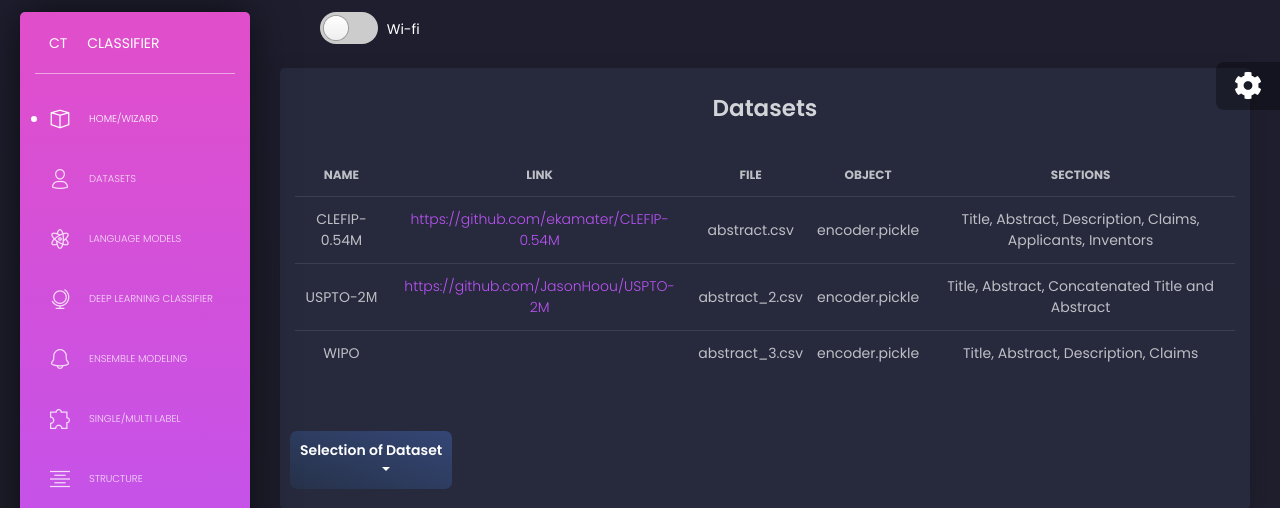
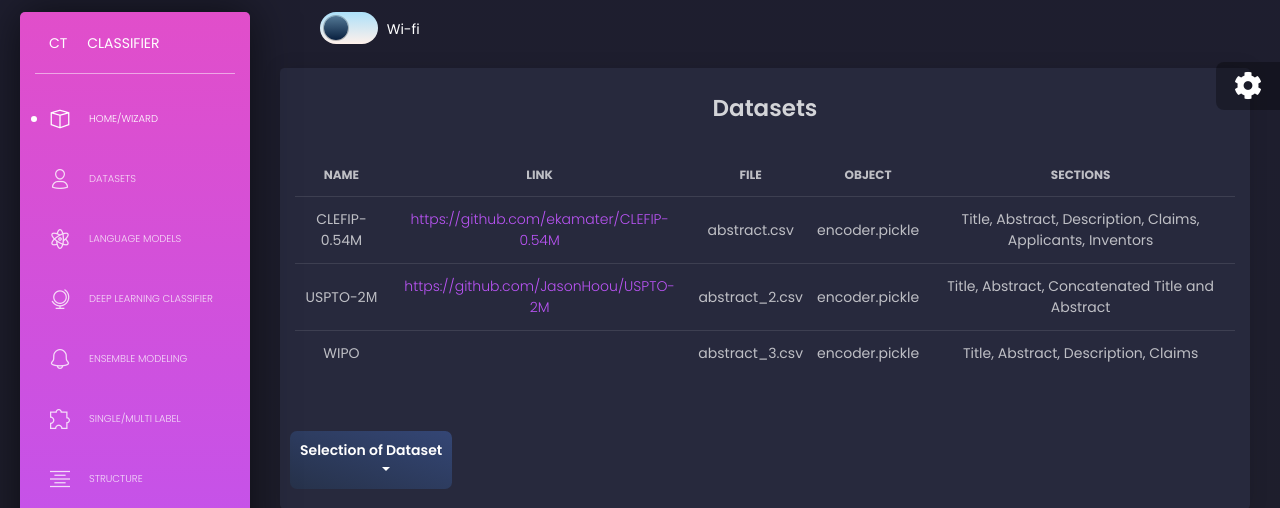
Before and after one commit to tsgiannis/master_thesis, a Flask app: page /index in a window 1280 px wide. Shown: the part 68-576 px from the top of the page. Run offline with Flask 3, Linux system fonts and the light colour scheme; the visitor is signed in with stand-in values (Sample User, id 1); parts of the project's set-up code (start-up, migrations or seed data) failed here and were passed over; some libraries are stand-ins or nearby versions.

Commit message:
Playing with colors for toggle https://gradients.shecodes.io/gradients/green/color

```diff
--- a/apps/templates/home/index.html
+++ b/apps/templates/home/index.html
@@ -19,7 +19,7 @@
 
 .toggle-switch {
   display: inline-block;
-  background: #ccc;
+  background: linear-gradient(to top, #fff1eb 0%, #ace0f9 100%);
   border-radius: 16px;
   width: 58px;
   height: 32px;
@@ -32,9 +32,9 @@
 }
 .toggle-switch:before {
   display: block;
-  background: linear-gradient(to bottom, #fff 0%, #eee 100%);
+  background: linear-gradient(to top, #09203f 0%, #537895 100%);
   border-radius: 50%;
-  box-shadow: 0 0 0 1px rgba(0, 0, 0, 0.25);
+  box-shadow: 0 0 0 1px rgba(0, 0.25, 0, 0.25);
   width: 24px;
   height: 24px;
   position: absolute;
@@ -47,7 +47,7 @@
   box-shadow: 0 0 0 1px rgba(0, 0, 0, 0.5);
 }
 .toggle-checkbox:checked + .toggle-switch {
-  background: #56c080;
+  background: linear-gradient(179.1deg, rgb(43, 170, 96) 2.3%, rgb(129, 204, 104) 98.3%);
 }
 .toggle-checkbox:checked + .toggle-switch:before {
   left: 30px;
```
